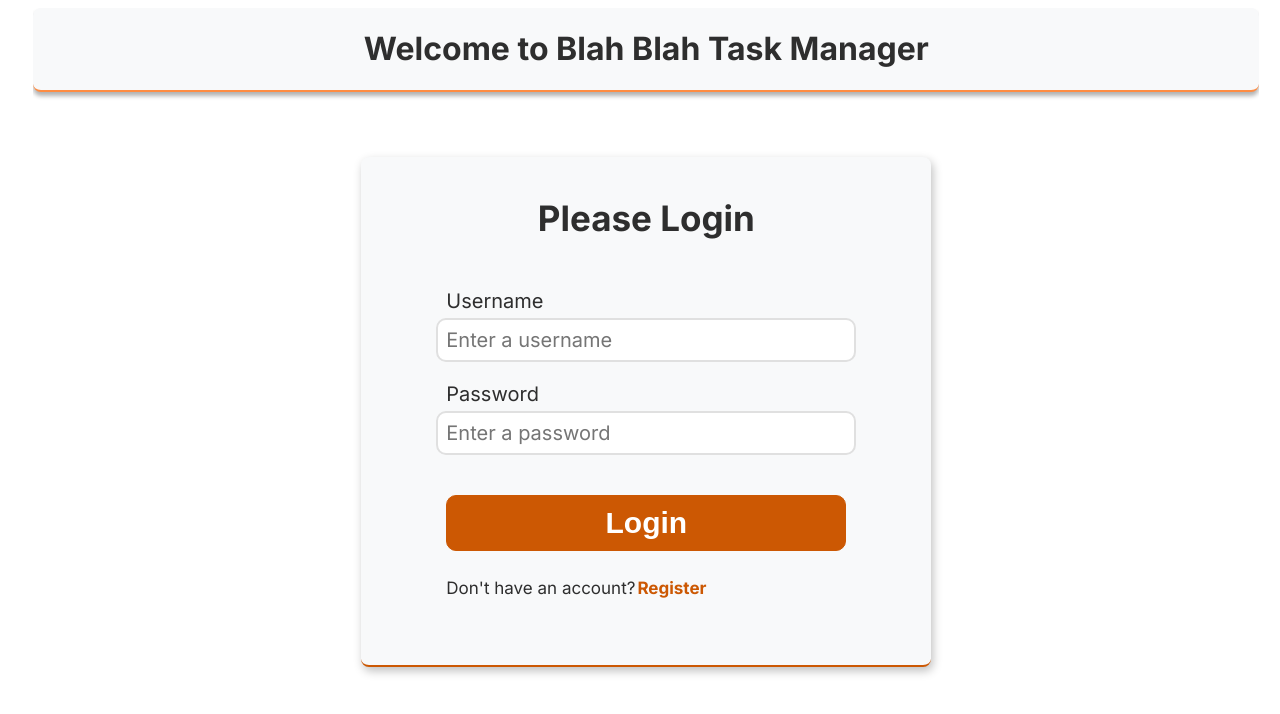
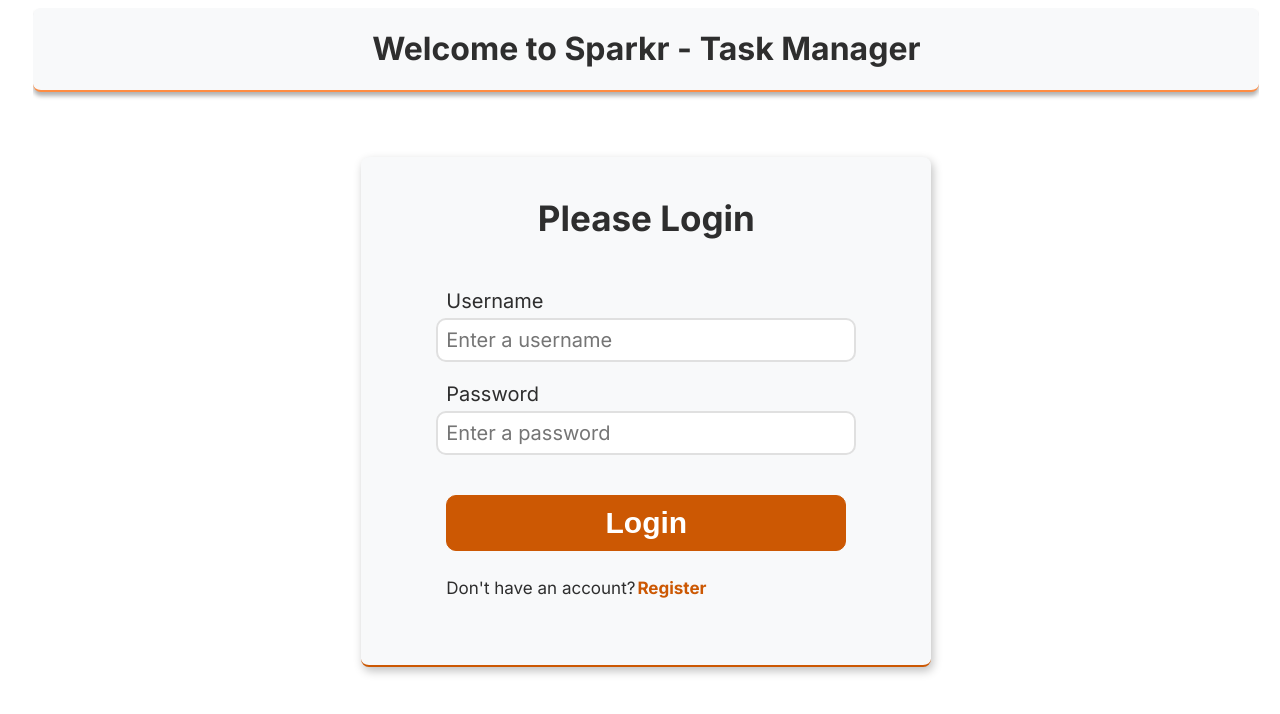
Before and after one commit to Emberalive/taskManager, a React (Vite) app: page / in a window 1280 px wide. Shown: the top 714 px of the page. Built offline with nearby package versions, Linux system fonts and the light colour scheme.

Commit message:
I changed the login title to reflect the new name of the application inside og the Header component function getTitle

```diff
--- a/src/components/Header.jsx
+++ b/src/components/Header.jsx
@@ -11,7 +11,7 @@ export default function Header (props) {
             case 'groups':
                 return "My Groups";
             case 'login':
-                return "Welcome to Blah Blah Task Manager";
+                return "Welcome to Sparkr - Task Manager";
             case 'aboutUs':
                 return "About Us";
             default:
```
